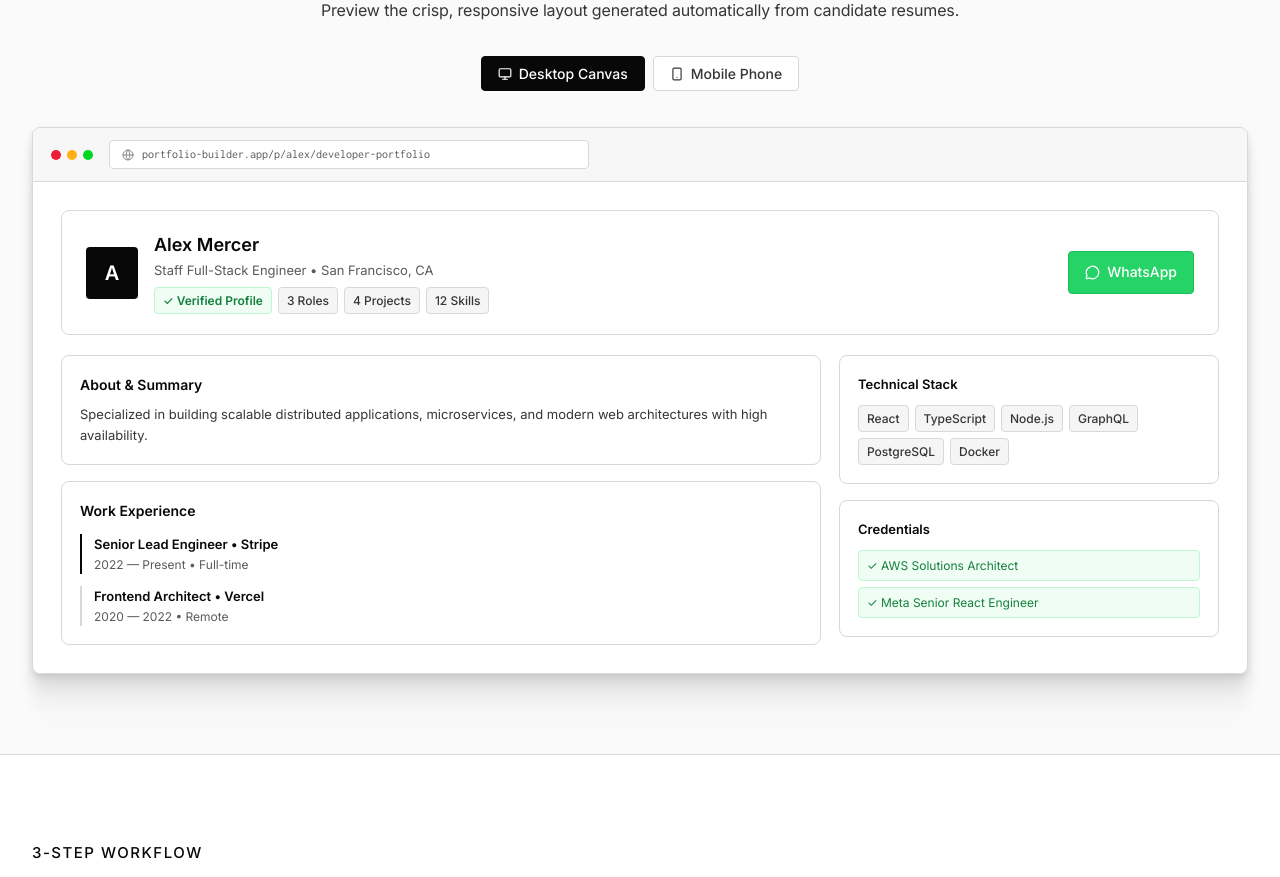
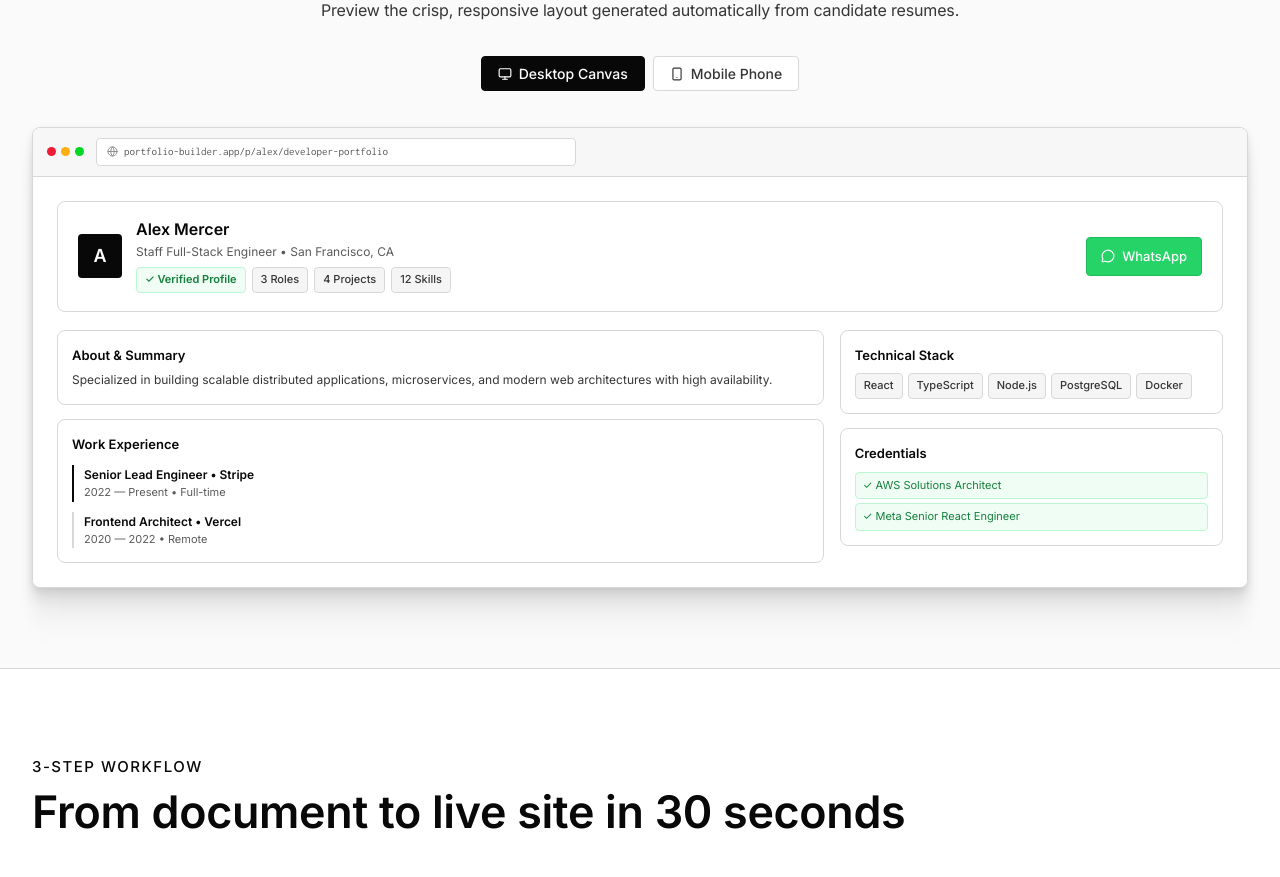
Before and after one commit to 2411Aditya/Portfolio-Builder, a React (Vite) app in the folder frontend/: page / in a window 1280 px wide. Shown: the part 2240-3117 px from the top of the page. Built offline with nearby package versions, Linux system fonts and the light colour scheme; no server answers.

Commit message:
feat: implement foundational design system tokens and basic UI component styles

```diff
--- a/frontend/src/index.css
+++ b/frontend/src/index.css
@@ -982,25 +982,27 @@ input, textarea, select {
   border-radius: var(--radius-md);
   box-shadow: var(--shadow-level-2);
   overflow: hidden;
+  width: 100%;
 }
 
 .browser-bar {
   display: flex;
   align-items: center;
-  gap: 16px;
-  padding: 12px 18px;
+  gap: 12px;
+  padding: 10px 14px;
   background-color: #f7f7f7;
   border-bottom: 1px solid var(--color-hairline);
 }
 
 .browser-dots {
   display: flex;
-  gap: 6px;
+  gap: 5px;
+  flex-shrink: 0;
 }
 
 .browser-dot {
-  width: 10px;
-  height: 10px;
+  width: 9px;
+  height: 9px;
   border-radius: var(--radius-full);
 }
 
@@ -1011,21 +1013,85 @@ input, textarea, select {
 .browser-url {
   flex: 1;
   max-width: 480px;
-  display: flex;
-  align-items: center;
-  gap: 8px;
+  min-width: 0;
+  display: flex;
+  align-items: center;
+  gap: 6px;
   background-color: #ffffff;
   border: 1px solid var(--color-hairline);
   border-radius: var(--radius-sm);
-  padding: 4px 12px;
+  padding: 4px 10px;
   font-family: var(--font-mono);
-  font-size: 12px;
+  font-size: 11px;
   color: var(--color-body-mid);
+  white-space: nowrap;
+  overflow: hidden;
+  text-overflow: ellipsis;
+}
+
+.browser-url span {
+  overflow: hidden;
+  text-overflow: ellipsis;
+  white-space: nowrap;
+}
+
+/* Mockup Inner Components */
+.mockup-desktop-content {
+  padding: 24px;
+  background-color: #ffffff;
+}
+
+.mockup-header-box {
+  display: flex;
+  align-items: center;
+  justify-content: space-between;
+  border: 1px solid var(--color-hairline);
+  border-radius: var(--radius-md);
+  padding: 18px 20px;
+  margin-bottom: 18px;
+  gap: 16px;
+  flex-wrap: wrap;
+}
+
+.mockup-header-left {
+  display: flex;
+  align-items: center;
+  gap: 14px;
+  min-width: 0;
+  flex: 1;
+}
+
+.mockup-desktop-grid {
+  display: grid;
+  grid-template-columns: 2fr 1fr;
+  gap: 16px;
+}
+
+@media (max-width: 820px) {
+  .mockup-desktop-content {
+    padding: 14px;
+  }
+  .mockup-header-box {
+    padding: 14px;
+    flex-direction: column;
+    align-items: stretch;
+  }
+  .mockup-header-left {
+    width: 100%;
+  }
+  .mockup-header-box .btn-whatsapp {
+    width: 100%;
+    justify-content: center;
+  }
+  .mockup-desktop-grid {
+    grid-template-columns: 1fr;
+  }
 }
 
 /* Phone Mockup Frame */
 .phone-mockup-frame {
   max-width: 380px;
+  width: 100%;
   margin: 0 auto;
   background-color: #ffffff;
   border: 3px solid var(--color-ink);
--- a/frontend/src/pages/LandingPage.jsx
+++ b/frontend/src/pages/LandingPage.jsx
@@ -317,70 +317,69 @@ function BrowserMockup() {
               <div className="browser-dot green" />
             </div>
             <div className="browser-url">
-              <Globe size={12} style={{ color: '#898989' }} aria-hidden="true" />
-              portfolio-builder.app/p/alex/developer-portfolio
+              <Globe size={11} style={{ flexShrink: 0, color: '#898989' }} aria-hidden="true" />
+              <span>portfolio-builder.app/p/alex/developer-portfolio</span>
             </div>
           </div>
 
-          <div style={{ padding: 28, backgroundColor: '#ffffff' }}>
+          <div className="mockup-desktop-content">
             {/* Header Card */}
-            <div style={{ display: 'flex', alignItems: 'center', justifyContent: 'space-between', border: '1px solid #d8d8d8', borderRadius: 8, padding: '20px 24px', marginBottom: 20 }}>
-              <div style={{ display: 'flex', alignItems: 'center', gap: 16 }}>
-                <div style={{ width: 52, height: 52, borderRadius: 4, background: '#080808', color: '#ffffff', display: 'flex', alignItems: 'center', justifyContent: 'center', fontWeight: 600, fontSize: 20, flexShrink: 0 }}>
+            <div className="mockup-header-box">
+              <div className="mockup-header-left">
+                <div style={{ width: 44, height: 44, borderRadius: 4, background: '#080808', color: '#ffffff', display: 'flex', alignItems: 'center', justifyContent: 'center', fontWeight: 600, fontSize: 18, flexShrink: 0 }}>
                   A
                 </div>
-                <div>
-                  <div style={{ fontSize: 18, fontWeight: 600, color: '#080808' }}>Alex Mercer</div>
-                  <div style={{ fontSize: 13, color: '#5a5a5a', marginBottom: 6 }}>Staff Full-Stack Engineer • San Francisco, CA</div>
+                <div style={{ minWidth: 0, flex: 1 }}>
+                  <div style={{ fontSize: 16, fontWeight: 600, color: '#080808', lineHeight: 1.2 }}>Alex Mercer</div>
+                  <div style={{ fontSize: 12, color: '#5a5a5a', margin: '3px 0 6px' }}>Staff Full-Stack Engineer • San Francisco, CA</div>
                   <div style={{ display: 'flex', gap: 6, flexWrap: 'wrap' }}>
-                    <span className="badge-green-soft">✓ Verified Profile</span>
-                    <span className="badge-neutral">3 Roles</span>
-                    <span className="badge-neutral">4 Projects</span>
-                    <span className="badge-neutral">12 Skills</span>
+                    <span className="badge-green-soft" style={{ fontSize: 11 }}>✓ Verified Profile</span>
+                    <span className="badge-neutral" style={{ fontSize: 11 }}>3 Roles</span>
+                    <span className="badge-neutral" style={{ fontSize: 11 }}>4 Projects</span>
+                    <span className="badge-neutral" style={{ fontSize: 11 }}>12 Skills</span>
                   </div>
                 </div>
               </div>
-              <a href="#wa" onClick={e => e.preventDefault()} className="btn-whatsapp">
-                <MessageCircle size={15} /> WhatsApp
+              <a href="#wa" onClick={e => e.preventDefault()} className="btn-whatsapp" style={{ flexShrink: 0, padding: '8px 14px', fontSize: 13 }}>
+                <MessageCircle size={14} /> WhatsApp
               </a>
             </div>
 
             {/* Grid Content */}
-            <div style={{ display: 'grid', gridTemplateColumns: '2fr 1fr', gap: 18 }}>
-              <div style={{ display: 'flex', flexDirection: 'column', gap: 16 }}>
-                <div style={{ border: '1px solid #d8d8d8', borderRadius: 8, padding: 18 }}>
-                  <div style={{ fontSize: 14, fontWeight: 600, color: '#080808', marginBottom: 8 }}>About & Summary</div>
-                  <p style={{ fontSize: 13, color: '#363636', lineHeight: 1.6 }}>Specialized in building scalable distributed applications, microservices, and modern web architectures with high availability.</p>
+            <div className="mockup-desktop-grid">
+              <div style={{ display: 'flex', flexDirection: 'column', gap: 14 }}>
+                <div style={{ border: '1px solid #d8d8d8', borderRadius: 8, padding: 14 }}>
+                  <div style={{ fontSize: 13, fontWeight: 600, color: '#080808', marginBottom: 6 }}>About & Summary</div>
+                  <p style={{ fontSize: 12, color: '#363636', lineHeight: 1.55 }}>Specialized in building scalable distributed applications, microservices, and modern web architectures with high availability.</p>
                 </div>
-                <div style={{ border: '1px solid #d8d8d8', borderRadius: 8, padding: 18 }}>
-                  <div style={{ fontSize: 14, fontWeight: 600, color: '#080808', marginBottom: 12 }}>Work Experience</div>
-                  <div style={{ borderLeft: '2px solid #080808', paddingLeft: 12, marginBottom: 12 }}>
-                    <div style={{ fontSize: 13, fontWeight: 600, color: '#080808' }}>Senior Lead Engineer • Stripe</div>
-                    <div style={{ fontSize: 12, color: '#5a5a5a' }}>2022 — Present • Full-time</div>
+                <div style={{ border: '1px solid #d8d8d8', borderRadius: 8, padding: 14 }}>
+                  <div style={{ fontSize: 13, fontWeight: 600, color: '#080808', marginBottom: 10 }}>Work Experience</div>
+                  <div style={{ borderLeft: '2px solid #080808', paddingLeft: 10, marginBottom: 10 }}>
+                    <div style={{ fontSize: 12, fontWeight: 600, color: '#080808' }}>Senior Lead Engineer • Stripe</div>
+                    <div style={{ fontSize: 11, color: '#5a5a5a' }}>2022 — Present • Full-time</div>
                   </div>
-                  <div style={{ borderLeft: '2px solid #d8d8d8', paddingLeft: 12 }}>
-                    <div style={{ fontSize: 13, fontWeight: 600, color: '#080808' }}>Frontend Architect • Vercel</div>
-                    <div style={{ fontSize: 12, color: '#5a5a5a' }}>2020 — 2022 • Remote</div>
+                  <div style={{ borderLeft: '2px solid #d8d8d8', paddingLeft: 10 }}>
+                    <div style={{ fontSize: 12, fontWeight: 600, color: '#080808' }}>Frontend Architect • Vercel</div>
+                    <div style={{ fontSize: 11, color: '#5a5a5a' }}>2020 — 2022 • Remote</div>
                   </div>
                 </div>
               </div>
 
-              <div style={{ display: 'flex', flexDirection: 'column', gap: 16 }}>
-                <div style={{ border: '1px solid #d8d8d8', borderRadius: 8, padding: 18 }}>
-                  <div style={{ fontSize: 13, fontWeight: 600, color: '#080808', marginBottom: 10 }}>Technical Stack</div>
-                  <div style={{ display: 'flex', gap: 6, flexWrap: 'wrap' }}>
-                    <span className="badge-neutral">React</span>
-                    <span className="badge-neutral">TypeScript</span>
-                    <span className="badge-neutral">Node.js</span>
-                    <span className="badge-neutral">GraphQL</span>
-                    <span className="badge-neutral">PostgreSQL</span>
-                    <span className="badge-neutral">Docker</span>
+              <div style={{ display: 'flex', flexDirection: 'column', gap: 14 }}>
+                <div style={{ border: '1px solid #d8d8d8', borderRadius: 8, padding: 14 }}>
+                  <div style={{ fontSize: 13, fontWeight: 600, color: '#080808', marginBottom: 8 }}>Technical Stack</div>
+                  <div style={{ display: 'flex', gap: 5, flexWrap: 'wrap' }}>
+                    <span className="badge-neutral" style={{ fontSize: 11 }}>React</span>
+                    <span className="badge-neutral" style={{ fontSize: 11 }}>TypeScript</span>
+                    <span className="badge-neutral" style={{ fontSize: 11 }}>Node.js</span>
+                    <span className="badge-neutral" style={{ fontSize: 11 }}>PostgreSQL</span>
+                    <span className="badge-neutral" style={{ fontSize: 11 }}>Docker</span>
                   </div>
                 </div>
-                <div style={{ border: '1px solid #d8d8d8', borderRadius: 8, padding: 18 }}>
-                  <div style={{ fontSize: 13, fontWeight: 600, color: '#080808', marginBottom: 10 }}>Credentials</div>
-                  <div style={{ fontSize: 12, color: '#15803d', background: '#f0fdf4', border: '1px solid #bbf7d0', padding: '5px 8px', borderRadius: 4, marginBottom: 6 }}>✓ AWS Solutions Architect</div>
-                  <div style={{ fontSize: 12, color: '#15803d', background: '#f0fdf4', border: '1px solid #bbf7d0', padding: '5px 8px', borderRadius: 4 }}>✓ Meta Senior React Engineer</div>
+                <div style={{ border: '1px solid #d8d8d8', borderRadius: 8, padding: 14 }}>
+                  <div style={{ fontSize: 13, fontWeight: 600, color: '#080808', marginBottom: 8 }}>Credentials</div>
+                  <div style={{ fontSize: 11, color: '#15803d', background: '#f0fdf4', border: '1px solid #bbf7d0', padding: '4px 7px', borderRadius: 4, marginBottom: 4 }}>✓ AWS Solutions Architect</div>
+                  <div style={{ fontSize: 11, color: '#15803d', background: '#f0fdf4', border: '1px solid #bbf7d0', padding: '4px 7px', borderRadius: 4 }}>✓ Meta Senior React Engineer</div>
                 </div>
               </div>
             </div>
```
